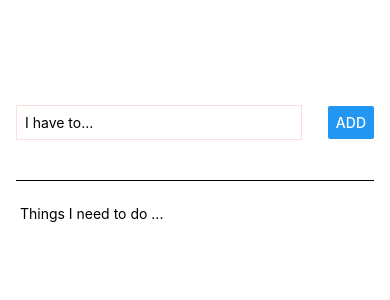
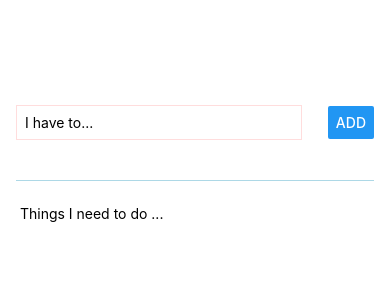
Before and after one commit to paulde1/AppBuilding, a React Native app in the folder nativeApp/: screen / in a window 390 px wide. Shown: the top 300 px of the page. Built offline with nearby package versions, Linux system fonts and the light colour scheme.

Commit message:
fixed native differences

```diff
--- a/nativeApp/App.js
+++ b/nativeApp/App.js
@@ -34,9 +34,11 @@ export default function App() {
       <View style={styles.items}>
         <Text> Things I need to do ... </Text>
         {tasks.map((task, index) => (
-          <Text style={styles.item} key={index}>
-            Task number {index + 1}: {task}
-          </Text>
+          <View style={styles.item} key={index}>
+            <Text style={styles.itemText}>
+              Task number {index + 1}: {task}
+            </Text>
+          </View>
         ))}
       </View>
     </View>
@@ -55,7 +57,7 @@ const styles = StyleSheet.create({
     justifyContent: "space-between",
     alignItems: "center",
     marginBottom: 24,
-    borderBottomColor: "lightBlue",
+    borderBottomColor: "lightblue",
     borderBottomWidth: 1,
   },
   inputText: {
@@ -75,4 +77,7 @@ const styles = StyleSheet.create({
     backgroundColor: "lightgrey",
     color: "red",
   },
+  itemText: {
+    color: "red",
+  },
 });
```
